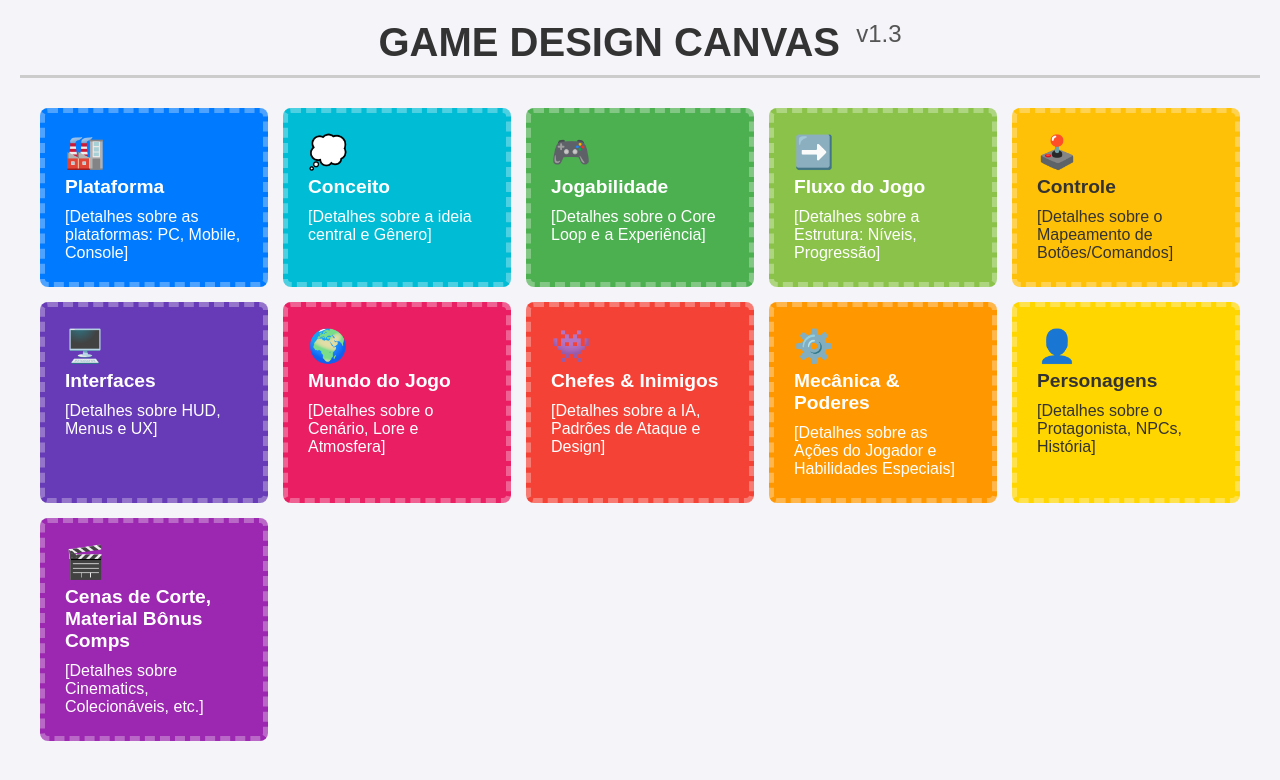
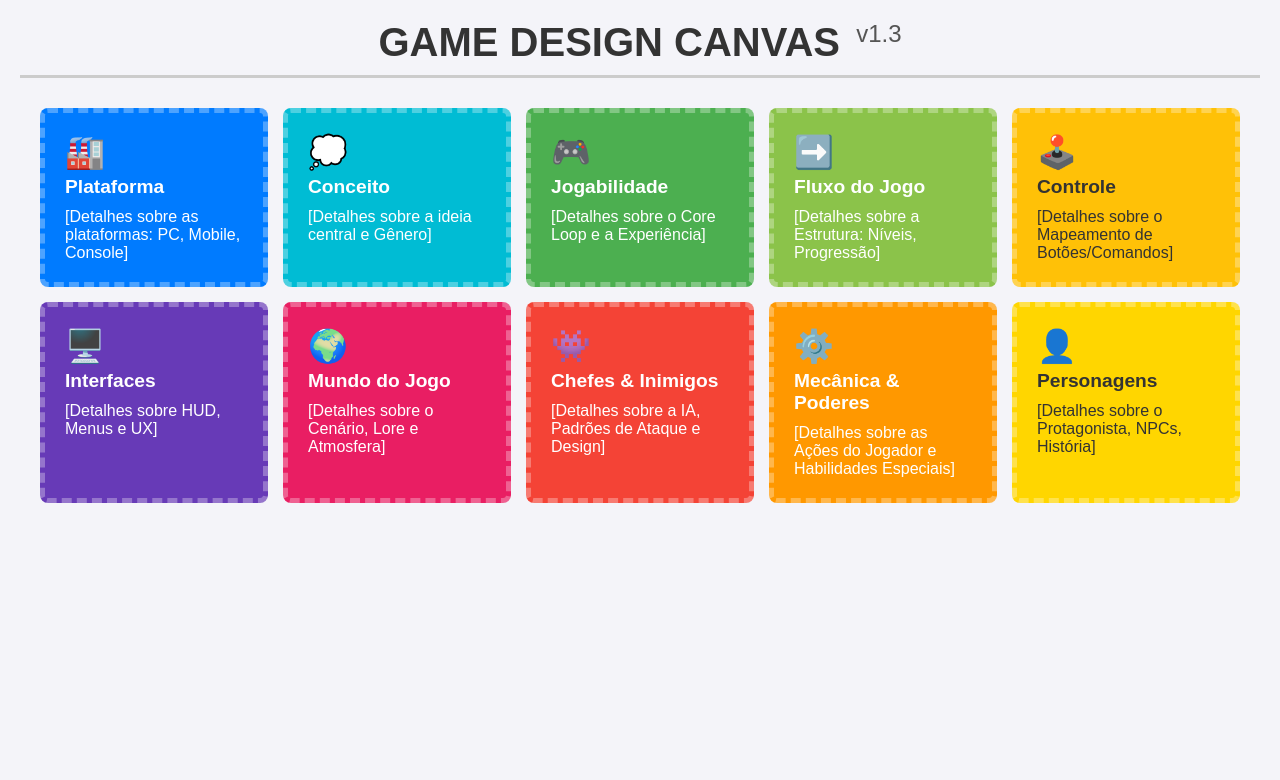
Before and after one commit to marcellom404/sites_m, a plain HTML site: page canvas_game.html in a window 1280 px wide. Drawn offline with Linux system fonts and the light colour scheme.

Commit message:
senas corte removido

```diff
--- a/canvas_game.html
+++ b/canvas_game.html
@@ -188,11 +188,7 @@
             <p>[Detalhes sobre o Protagonista, NPCs, História]</p>
         </div>
 
-        <div class="bloco cinza" id="cenas-bonus">
-            <span class="icone">🎬</span>
-            <h2>Cenas de Corte, Material Bônus Comps</h2>
-            <p>[Detalhes sobre Cinematics, Colecionáveis, etc.]</p>
-        </div>
+
     </main>
 </body>
 </html>
```
